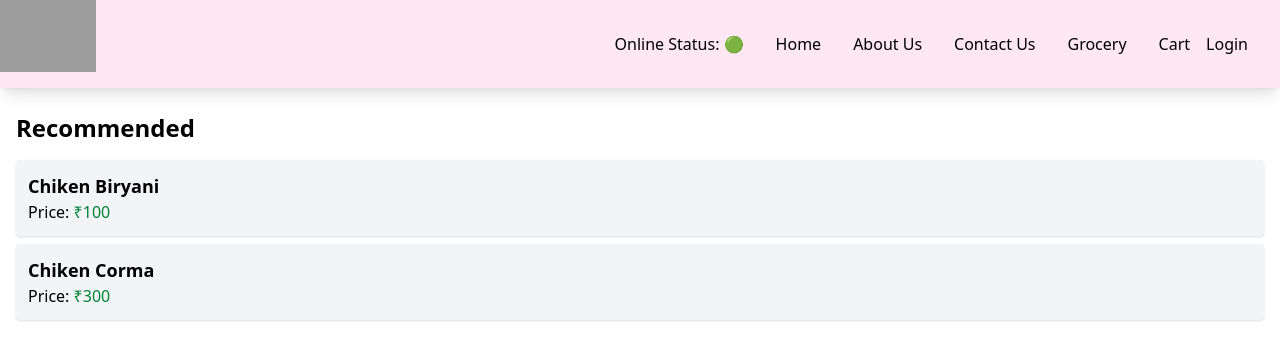
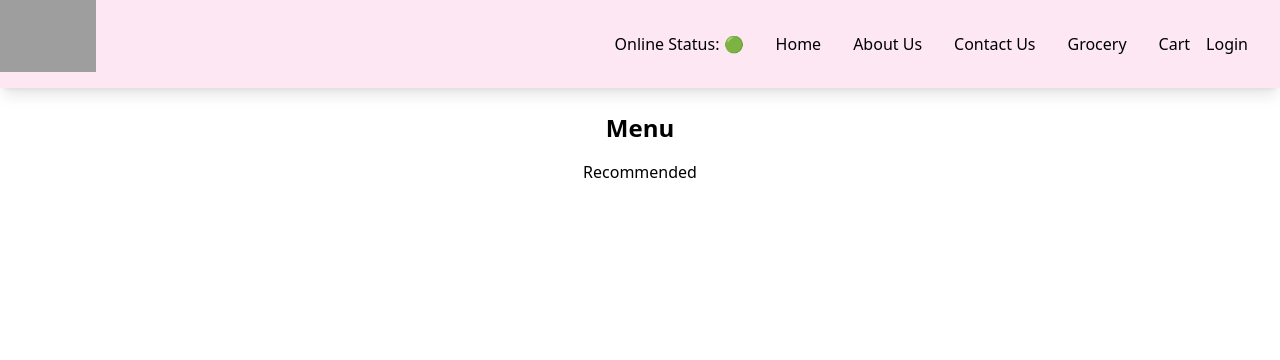
Before and after one commit to vivek0097/swiggy-clone, a React (Vite) app: page /restaurants/150001 in a window 1280 px wide. Shown: the top 360 px of the page. Built offline with nearby package versions, Linux system fonts and the light colour scheme; grey boxes are pictures that could not be loaded.

Commit message:
Implementedaccordion layout for restaurant items

```diff
--- a/src/Components/RestaurantCard.js
+++ b/src/Components/RestaurantCard.js
@@ -31,7 +31,7 @@ const RestaurantCard = (props) => {
 export const withPromotedLabel =(RestaurantCard) => {
   return (props) =>(
     <div className="relative">
-      <label className="absolute bg-black text-white rounded-lg px-2 py-1 z-10 text-sm">
+      <label className="absolute bg-black text-white rounded-lg px-2 m-2 py-1 z-10 text-sm">
         Promoted
       </label>
       <RestaurantCard {...props} />
--- /dev/null
+++ b/src/Components/RestaurantCategory.js
@@ -0,0 +1,15 @@
+import React from 'react'
+
+const RestaurantCategory = ({data}) => {
+    console.log(data, "data on acc")
+
+  return (
+    <div>
+      <div>
+        <span>{data.title}</span>
+      </div>
+    </div>
+  )
+}
+
+export default RestaurantCategory
--- a/src/Components/RestaurantMenu.js
+++ b/src/Components/RestaurantMenu.js
@@ -2,12 +2,13 @@ import React from "react";
 
 import { useParams } from "react-router-dom";
 import cardData from "../utils/jsonData";
+import RestaurantCategory from "./RestaurantCategory";
 
 
 const RestaurantMenu =() => {
     const {resId} = useParams();
  const restaurants = cardData[0].restaurants;
-console.log(typeof(resId))
+
   // Find the matching restaurant by ID
   const restaurant = restaurants.find((res) => res.info.id === resId);
 
@@ -15,15 +16,18 @@ console.log(typeof(resId))
     return <h1>Restaurant Not Found</h1>;
   }
 
-  const menuData = restaurant.info.Card?.card;
+
+  const menuData = restaurant.info?.Card?.card;
   const title = menuData?.title || "Menu";
-  const items = menuData?.itemCards || [];
+  // const items = menuData?.itemCards || [];
 
   return(
-  <div className="res-menu p-4">
+  <div className="text-center p-4">
       <h1 className="text-2xl font-bold mb-4">{title}</h1>
+       {/* <p className="font-bold text-md">{restaurant.info?.cuisines.join(", ")}</p> */}
 
-      {items.length > 0 ? (
+      {/* -----categories Accodian----------------- */}
+      {/* {items.length > 0 ? (
         <ul className="space-y-2">
           {items.map((item, index) => (
             <li key={index} className="bg-gray-100 p-3 rounded shadow">
@@ -39,7 +43,13 @@ console.log(typeof(resId))
         </ul>
       ) : (
         <p>No menu items found.</p>
-      )}
+      )} */}
+
+
+      {menuData.map((category , index) => (
+         <RestaurantCategory key={index} data={category}  />
+       ))}
+
     </div>
   )
 }
--- a/src/utils/jsonData.js
+++ b/src/utils/jsonData.js
@@ -12,7 +12,7 @@ const  cardData = [
                     "costForTwo": "₹350 for two",
                      "promoted":true,
                      "PromotedLabel":"It is  New Restaurant",
-                     "Card":{"card":
+                     "Card":{"card":[
                       {
                         "title":"Recommended",
                          "itemCards":[
@@ -22,12 +22,12 @@ const  cardData = [
                            "defaultPrice":"₹50"
                          },
                           {
-                           "name":"Chiken Corma",
+                           "name":"Chiken Tandoori",
                            "price":"₹300",
                            "defaultPrice":"₹150"
                          },
                         ]
-                      }
+                      }]
                      },
                     "cuisines": [
                       "Continental",
@@ -63,12 +63,12 @@ const  cardData = [
                     "costForTwo": "₹450 for two",
                     "promoted":false,
                      "PromotedLabel":"It is  New Restaurant",
-                      "Card":{"card":
+                      "Card":{"card":[
                       {
-                        "title":"Recommended",
+                        "title":"Indian Food",
                          "itemCards":[
                           {
-                           "name":"Chiken Handi Biryani",
+                           "name":"Daal Fry",
                            "price":"₹100",
                            "defaultPrice":"₹50"
                          },
@@ -78,7 +78,7 @@ const  cardData = [
                            "defaultPrice":"₹150"
                          },
                         ]
-                      }
+                      }]
                      },
                     "cuisines": [
                       "Barbecue",
@@ -113,7 +113,7 @@ const  cardData = [
                     "costForTwo": "₹300 for two",
                      "promoted":false,
                      "PromotedLabel":"It is  New Restaurant",
-                      "Card":{"card":
+                      "Card":{"card":[
                       {
                         "title":"Newly opened",
                          "itemCards":[
@@ -128,7 +128,7 @@ const  cardData = [
                            "defaultPrice":"₹150"
                          },
                         ]
-                      }
+                      }]
                      },
                     "cuisines": [
                       "Biryani",
@@ -163,22 +163,22 @@ const  cardData = [
                     "costForTwo": "₹550 for two",
                      "promoted":false,
                      "PromotedLabel":"It is  New Restaurant",
-                      "Card":{"card":
+                      "Card":{"card":[
                       {
-                        "title":"Recommended",
+                        "title":"Lucknow Special",
                          "itemCards":[
                           {
-                           "name":"Chiken Biryani",
+                           "name":"Palak Paneer",
                            "price":"₹100",
                            "defaultPrice":"₹50"
                          },
                           {
-                           "name":"Chiken Corma",
+                           "name":"Chinese Noodle",
                            "price":"₹300",
                            "defaultPrice":"₹150"
                          },
                         ]
-                      }
+                      }]
                      },
                     "cuisines": [
                       "North Indian",
@@ -213,22 +213,22 @@ const  cardData = [
                     "costForTwo": "₹400 for two",
                      "promoted":false,
                      "PromotedLabel":"It is  New Restaurant",
-                      "Card":{"card":
+                      "Card":{"card":[
                       {
-                        "title":"Recommended",
+                        "title":"Noida Restaurant",
                          "itemCards":[
                           {
-                           "name":"Chiken Biryani",
+                           "name":"Masala Egg Curry",
                            "price":"₹100",
                            "defaultPrice":"₹50"
                          },
                           {
-                           "name":"Chiken Corma",
+                           "name":"Paneer Masala ",
                            "price":"₹300",
                            "defaultPrice":"₹150"
                          },
                         ]
-                      }
+                      }]
                      },
                     "cuisines": [
                       "South Indian",
@@ -263,22 +263,22 @@ const  cardData = [
                     "costForTwo": "₹500 for two",
                      "promoted":false,
                      "PromotedLabel":"It is  New Restaurant",
-                      "Card":{"card":
+                      "Card":{"card":[
                       {
-                        "title":"Recommended",
+                        "title":"Ice Cream and Kulfi",
                          "itemCards":[
                           {
-                           "name":"Chiken Biryani",
+                           "name":"Ice-Cream",
                            "price":"₹100",
                            "defaultPrice":"₹50"
                          },
                           {
-                           "name":"Chiken Corma",
+                           "name":"Khoya Kulfi ",
                            "price":"₹300",
                            "defaultPrice":"₹150"
                          },
                         ]
-                      }
+                      }]
                      },
                     "cuisines": [
                       "Italian",
@@ -313,8 +313,8 @@ const  cardData = [
                     "costForTwo": "₹200 for two",
                      "promoted":false,
                      "PromotedLabel":"It is  New Restaurant",
-                      "Card":{"card":
-                      {
+                      "Card":{"card":[
+   {
                         "title":"Recommended",
                          "itemCards":[
                           {
@@ -329,6 +329,7 @@ const  cardData = [
                          },
                         ]
                       }
+                      ]
                      },
                     "cuisines": [
                       "Street Food",
@@ -363,7 +364,7 @@ const  cardData = [
                     "costForTwo": "₹350 for two",
                      "promoted":false,
                      "PromotedLabel":"It is  New Restaurant",
-                      "Card":{"card":
+                      "Card":{"card":[
                       {
                         "title":"Recommended",
                          "itemCards":[
@@ -379,6 +380,7 @@ const  cardData = [
                          },
                         ]
                       }
+                      ]
                      },
                     "cuisines": [
                       "Chinese",
@@ -413,22 +415,22 @@ const  cardData = [
                     "costForTwo": "₹300 for two",
                      "promoted":true,
                      "PromotedLabel":"It is  New Restaurant",
-                      "Card":{"card":
+                      "Card":{"card":[
                       {
                         "title":"Recommended",
                          "itemCards":[
                           {
-                           "name":"Chiken Biryani",
+                           "name":"Mutton Biryani",
                            "price":"₹100",
                            "defaultPrice":"₹50"
                          },
                           {
-                           "name":"Chiken Corma",
+                           "name":"Mutton Curry",
                            "price":"₹300",
                            "defaultPrice":"₹150"
                          },
                         ]
-                      }
+                      }]
                      },
                     "cuisines": [
                       "Indian",
@@ -463,22 +465,22 @@ const  cardData = [
                     "costForTwo": "₹400 for two",
                      "promoted":false,
                      "PromotedLabel":"It is  New Restaurant",
-                      "Card":{"card":
+                      "Card":{"card":[
                       {
                         "title":"Recommended",
                          "itemCards":[
                           {
-                           "name":"Chiken Biryani",
+                           "name":"Veg Biryani",
                            "price":"₹100",
                            "defaultPrice":"₹50"
                          },
                           {
-                           "name":"Chiken Corma",
+                           "name":"Aaloo Paratha",
                            "price":"₹300",
                            "defaultPrice":"₹150"
                          },
                         ]
-                      }
+                      }]
                      },
                     "cuisines": [
                       "Fast Food",
```
